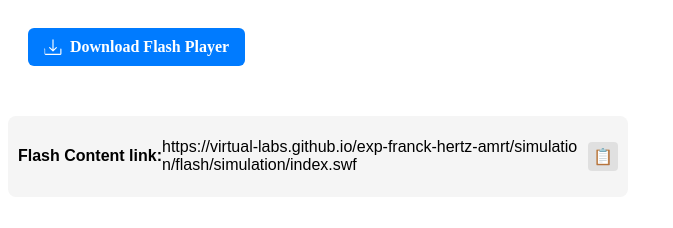
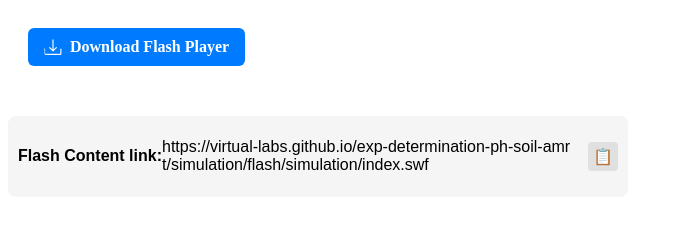
Before and after one commit to virtual-labs/exp-determination-ph-soil-amrt, a plain HTML site: page experiment/simulation/index.html in a window 1280 px wide. Shown: the top 228 px of the page, without its empty margins (0-673 px from the left). Drawn offline with Linux system fonts and the light colour scheme.

Commit message:
Update index.html

```diff
--- a/experiment/simulation/index.html
+++ b/experiment/simulation/index.html
@@ -20,7 +20,7 @@
 
 	<div class="copy-container">
     <p><h4>Flash Content link: </h4> </p>
-  <span class="link-text" id="copyText">https://virtual-labs.github.io/exp-franck-hertz-amrt/simulation/flash/simulation/index.swf</span>
+  <span class="link-text" id="copyText">https://virtual-labs.github.io/exp-determination-ph-soil-amrt/simulation/flash/simulation/index.swf</span>
   <div class="copy-icon" onclick="copyLink()">
     📋
   </div>
```
